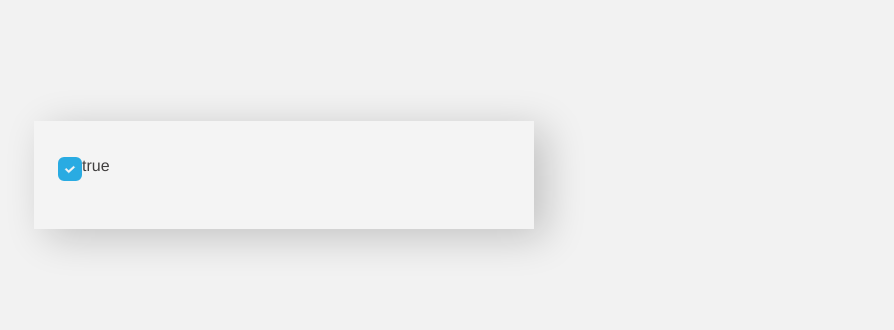
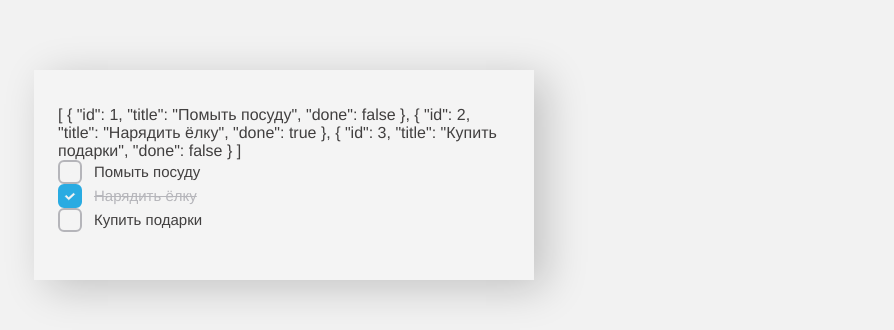
Before and after one commit to keztheslayer/todo-vue3, a Vue app: page / in a window 1280 px wide. Shown: the part 225-555 px from the top of the page, without its empty margins (356-1250 px from the left). Built offline with nearby package versions, Linux system fonts and the light colour scheme.

Commit message:
Store, task

```diff
--- a/src/components/TodoItem.vue
+++ b/src/components/TodoItem.vue
@@ -1,31 +1,52 @@
 <template>
     <div class="item">
-        <check-box name="test" v-model="kek" />
-        {{ kek }}
-        <div></div>
-        <div></div>
+        <check-box :modelValue="done" @change="handleItemChange()" />
+        <div class="item__title" :class="{'item__title_done': done}">{{ title }}</div>
     </div>
 </template>
 <script>
 import CheckBox from './CheckBox.vue';
-import { ref } from 'vue';
+import mutations from '../store/mutations';
+import getters from '../store/getters';
 
 export default {
     name: 'TodoItem',
     components: {
         CheckBox,
     },
-    setup() {
-        const kek = ref( true );
-
+    props: {
+        done: Boolean,
+        title: String,
+        id: Number,
+    },
+    setup(props) {
+        const items = getters.items;
+        const handleItemChange = () => {
+            mutations.checkItem( props.id );
+        };
         return {
-            kek
+            items,
+            handleItemChange,
         }
     }
 }
 </script>
 <style lang="scss">
-    .item {
-        display: flex;
+@import '../styles/variables.scss';
+.item {
+    display: flex;
+    align-items: center;
+
+    &__title {
+        color: var(--color-primary);
+        margin-left: 12px;
+        @include font-default();
+
+        &_done {
+            text-decoration: line-through;
+            color: var(--color-ghost);
+        }
     }
+}
+
 </style>
--- a/src/components/TodoList.vue
+++ b/src/components/TodoList.vue
@@ -1,9 +1,17 @@
 <template>
     <div class="todo">
-        <todo-item />
+        {{ items }}
+        <todo-item
+            v-for="item in items"
+            :key="item.id"
+            :title="item.title"
+            :done="item.done"
+            :id="item.id"
+        />
     </div>
 </template>
 <script>
+import getters from '../store/getters';
 import TodoItem from './TodoItem.vue';
 
 export default {
@@ -11,6 +19,13 @@ export default {
     components: {
         TodoItem,
     },
+    setup() {
+        const items = getters.items;
+
+        return {
+            items,
+        }
+    }
 }
 
 </script>
--- /dev/null
+++ b/src/store/mutations.js
@@ -0,0 +1,11 @@
+import state from './state'
+
+const mutations = {
+    checkItem(id) {
+        const neededItem = state.items.find( item => item.id === id);
+
+        neededItem.done = !neededItem.done;
+    }
+}
+
+export default mutations;
--- /dev/null
+++ b/src/store/state.js
@@ -0,0 +1,6 @@
+import { reactive } from 'vue';
+import fakeData from '../utils/fakeData';
+
+const state = reactive(fakeData);
+
+export default state;
--- a/src/styles/main.scss
+++ b/src/styles/main.scss
@@ -1,5 +1,6 @@
 @import './reset.scss';
 @import './color.scss';
+@import './variables.scss';
 
 html {
     font-family: Avenir, Helvetica, Arial, sans-serif;
--- /dev/null
+++ b/src/styles/variables.scss
@@ -0,0 +1,4 @@
+@mixin font-default {
+    font-size: 15px;
+    line-height: 18px;
+}
```
Also changed, not shown: 1 other file (tests, documents, lock files or other folders).
